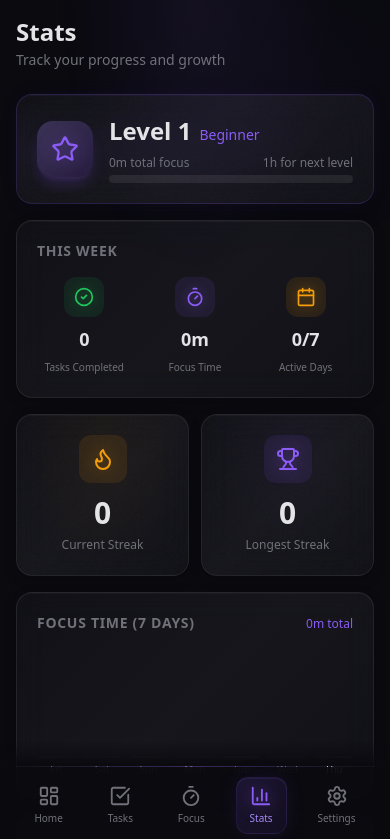
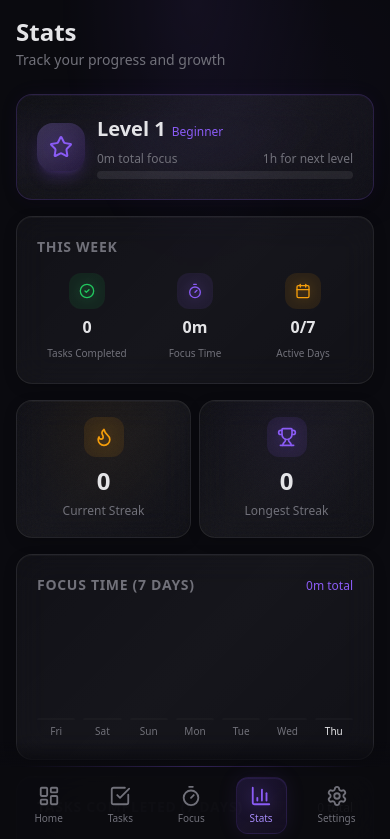
Before and after one commit to deusalter/hyperfocus, a Next.js app: page /stats in a window 390 px wide. Shown: the top 839 px of the page. Built offline with nearby package versions, Linux system fonts and the light colour scheme.

Commit message:
fix: improve stats page responsive layout for mobile screens
Scale down icons, font sizes, padding, and grid gaps across WeeklySummary,
StreakDisplay, and LevelBadge for better fit on small phones. Add flex-wrap
to level badge title for graceful wrapping on narrow viewports.

```diff
--- a/src/components/stats/LevelBadge.tsx
+++ b/src/components/stats/LevelBadge.tsx
@@ -26,19 +26,19 @@ export default function LevelBadge({ level, title, progress, totalMinutes, nextL
           background: 'radial-gradient(ellipse at 0% 50%, rgba(139, 92, 246, 0.15), transparent 60%)',
         }}
       />
-      <div className="flex items-center gap-4 relative z-10">
+      <div className="flex items-center gap-3 sm:gap-4 relative z-10">
         <div
-          className="w-14 h-14 rounded-2xl flex items-center justify-center shrink-0 shadow-lg shadow-accent/20"
+          className="w-12 h-12 sm:w-14 sm:h-14 rounded-2xl flex items-center justify-center shrink-0 shadow-lg shadow-accent/20"
           style={{
             background: 'linear-gradient(135deg, rgba(167, 139, 250, 0.25), rgba(124, 58, 237, 0.15))',
           }}
         >
-          <Star className="w-7 h-7 text-accent drop-shadow-[0_0_8px_rgba(139,92,246,0.4)]" />
+          <Star className="w-6 h-6 sm:w-7 sm:h-7 text-accent drop-shadow-[0_0_8px_rgba(139,92,246,0.4)]" />
         </div>
-        <div className="flex-1">
-          <div className="flex items-baseline gap-2">
-            <span className="text-2xl font-bold">Level <AnimatedNumber value={level} className="tabular-nums" /></span>
-            <span className="text-sm text-accent font-medium">{title}</span>
+        <div className="flex-1 min-w-0">
+          <div className="flex items-baseline gap-1.5 sm:gap-2 flex-wrap">
+            <span className="text-xl sm:text-2xl font-bold">Level <AnimatedNumber value={level} className="tabular-nums" /></span>
+            <span className="text-xs sm:text-sm text-accent font-medium">{title}</span>
           </div>
           <div className="mt-2">
             <div className="flex items-center justify-between text-xs text-muted mb-1">
--- a/src/components/stats/StreakDisplay.tsx
+++ b/src/components/stats/StreakDisplay.tsx
@@ -11,13 +11,13 @@ interface StreakDisplayProps {
 
 export default function StreakDisplay({ current, longest }: StreakDisplayProps) {
   return (
-    <div className="grid grid-cols-2 gap-3">
+    <div className="grid grid-cols-2 gap-2 sm:gap-3">
       <motion.div
         initial={{ opacity: 0, scale: 0.95 }}
         animate={{ opacity: 1, scale: 1 }}
         whileHover={{ scale: 1.02 }}
         transition={{ duration: 0.2 }}
-        className="glass noise-texture p-5 text-center relative overflow-hidden"
+        className="glass noise-texture p-4 sm:p-5 text-center relative overflow-hidden"
       >
         <div
           className="absolute inset-0 opacity-40 pointer-events-none"
@@ -25,8 +25,8 @@ export default function StreakDisplay({ current, longest }: StreakDisplayProps)
             background: 'radial-gradient(ellipse at 50% 20%, rgba(245, 158, 11, 0.1), transparent 70%)',
           }}
         />
-        <div className="w-12 h-12 rounded-xl bg-warning/10 flex items-center justify-center mx-auto mb-3 relative z-10">
-          <Flame className="w-6 h-6 text-warning drop-shadow-[0_0_8px_rgba(245,158,11,0.4)]" />
+        <div className="w-10 h-10 sm:w-12 sm:h-12 rounded-xl bg-warning/10 flex items-center justify-center mx-auto mb-2 sm:mb-3 relative z-10">
+          <Flame className="w-5 h-5 sm:w-6 sm:h-6 text-warning drop-shadow-[0_0_8px_rgba(245,158,11,0.4)]" />
         </div>
         <motion.div
           className="relative z-10"
@@ -34,7 +34,7 @@ export default function StreakDisplay({ current, longest }: StreakDisplayProps)
           animate={{ opacity: 1, y: 0 }}
           transition={{ delay: 0.2 }}
         >
-          <AnimatedNumber value={current} className="text-3xl font-bold block tabular-nums" />
+          <AnimatedNumber value={current} className="text-2xl sm:text-3xl font-bold block tabular-nums" />
         </motion.div>
         <span className="text-xs text-muted relative z-10">Current Streak</span>
         {current > 0 && (
@@ -55,7 +55,7 @@ export default function StreakDisplay({ current, longest }: StreakDisplayProps)
         animate={{ opacity: 1, scale: 1 }}
         whileHover={{ scale: 1.02 }}
         transition={{ delay: 0.1, duration: 0.2 }}
-        className="glass noise-texture p-5 text-center relative overflow-hidden"
+        className="glass noise-texture p-4 sm:p-5 text-center relative overflow-hidden"
       >
         <div
           className="absolute inset-0 opacity-40 pointer-events-none"
@@ -63,8 +63,8 @@ export default function StreakDisplay({ current, longest }: StreakDisplayProps)
             background: 'radial-gradient(ellipse at 50% 20%, rgba(139, 92, 246, 0.1), transparent 70%)',
           }}
         />
-        <div className="w-12 h-12 rounded-xl bg-accent/10 flex items-center justify-center mx-auto mb-3 relative z-10">
-          <Trophy className="w-6 h-6 text-accent drop-shadow-[0_0_8px_rgba(139,92,246,0.4)]" />
+        <div className="w-10 h-10 sm:w-12 sm:h-12 rounded-xl bg-accent/10 flex items-center justify-center mx-auto mb-2 sm:mb-3 relative z-10">
+          <Trophy className="w-5 h-5 sm:w-6 sm:h-6 text-accent drop-shadow-[0_0_8px_rgba(139,92,246,0.4)]" />
         </div>
         <motion.div
           className="relative z-10"
@@ -72,7 +72,7 @@ export default function StreakDisplay({ current, longest }: StreakDisplayProps)
           animate={{ opacity: 1, y: 0 }}
           transition={{ delay: 0.3 }}
         >
-          <AnimatedNumber value={longest} className="text-3xl font-bold block tabular-nums" />
+          <AnimatedNumber value={longest} className="text-2xl sm:text-3xl font-bold block tabular-nums" />
         </motion.div>
         <span className="text-xs text-muted relative z-10">Longest Streak</span>
         {longest > 0 && (
--- a/src/components/stats/WeeklySummary.tsx
+++ b/src/components/stats/WeeklySummary.tsx
@@ -49,18 +49,18 @@ export default function WeeklySummary({ totalTasks, totalMinutes, activeDays }:
       className="glass p-5"
     >
       <h3 className="text-sm font-semibold text-muted uppercase tracking-wider mb-4">This Week</h3>
-      <div className="grid grid-cols-3 gap-4">
+      <div className="grid grid-cols-3 gap-2 sm:gap-4">
         {stats.map((stat) => {
           const Icon = stat.icon
           return (
             <div key={stat.label} className="text-center">
-              <div className={`w-10 h-10 rounded-xl ${stat.bg} flex items-center justify-center mx-auto mb-2`}>
-                <Icon className={`w-5 h-5 ${stat.color}`} style={{ filter: `drop-shadow(0 0 6px ${stat.glowColor})` }} />
+              <div className={`w-9 h-9 sm:w-10 sm:h-10 rounded-xl ${stat.bg} flex items-center justify-center mx-auto mb-1.5 sm:mb-2`}>
+                <Icon className={`w-4 h-4 sm:w-5 sm:h-5 ${stat.color}`} style={{ filter: `drop-shadow(0 0 6px ${stat.glowColor})` }} />
               </div>
               {stat.numericValue !== null ? (
-                <AnimatedNumber value={stat.numericValue} className="text-lg font-bold block tabular-nums" />
+                <AnimatedNumber value={stat.numericValue} className="text-base sm:text-lg font-bold block tabular-nums" />
               ) : (
-                <span className="text-lg font-bold block tabular-nums">{stat.displayValue}</span>
+                <span className="text-base sm:text-lg font-bold block tabular-nums">{stat.displayValue}</span>
               )}
               <span className="text-[10px] text-muted">{stat.label}</span>
             </div>
```
